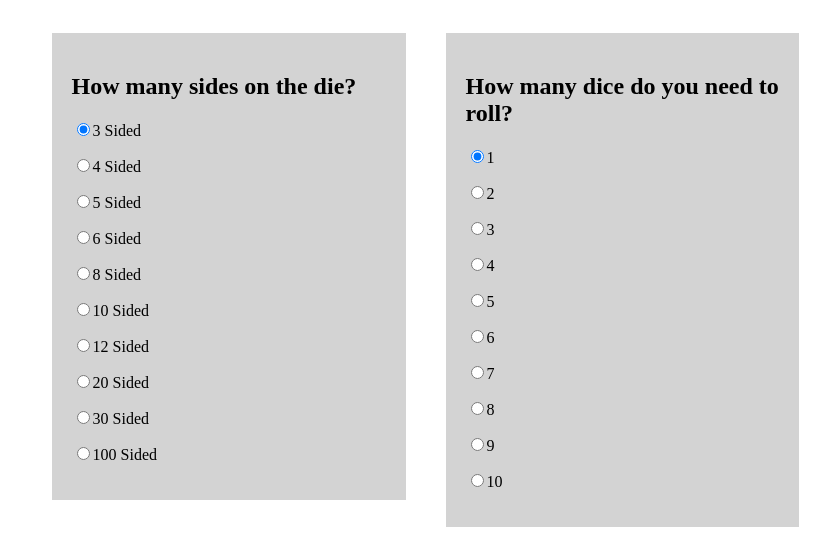
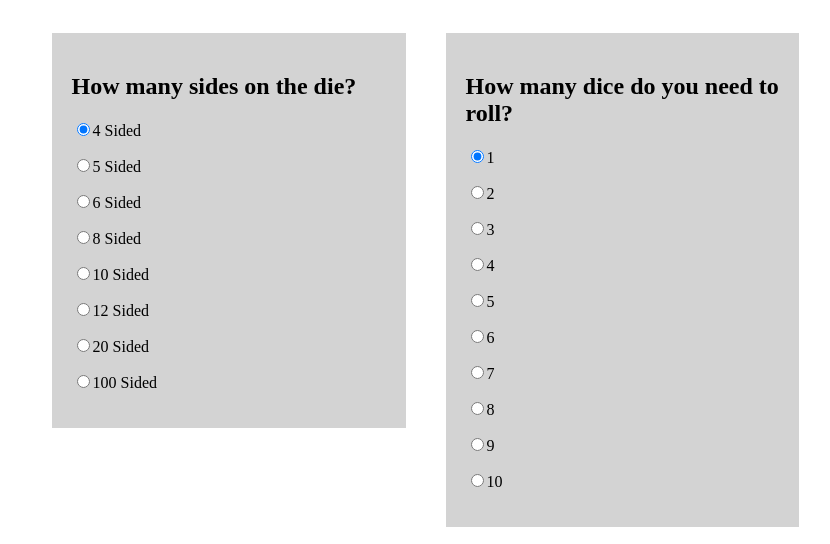
Before and after one commit to kwitts/rollin20s, a plain HTML site: page index.html in a window 1280 px wide. Shown: the part 129-673 px from the top of the page, without its empty margins (166-996 px from the left). Drawn offline with Linux system fonts and the light colour scheme.

Commit message:
removed some dice options - not needed.

```diff
--- a/index.html
+++ b/index.html
@@ -22,15 +22,13 @@
       <form name=form>
         <div class=column>
           <h2>How many sides on the die?</h2>
-          <p><input checked name=sides onclick="die = 3" type=radio>3 Sided</p>
-          <p><input name=sides onclick="die = 4" type=radio>4 Sided</p>
+          <p><input name=sides checked onclick="die = 4" type=radio>4 Sided</p>
           <p><input name=sides onclick="die = 5" type=radio>5 Sided</p>
           <p><input name=sides onclick="die = 6" type=radio>6 Sided</p>
           <p><input name=sides onclick="die = 8" type=radio>8 Sided</p>
           <p><input name=sides onclick="die = 10" type=radio>10 Sided</p>
           <p><input name=sides onclick="die = 12" type=radio>12 Sided</p>
           <p><input name=sides onclick="die = 20" type=radio>20 Sided</p>
-          <p><input name=sides onclick="die = 30" type=radio>30 Sided</p>
           <p><input name=sides onclick="die = 100" type=radio>100 Sided</p>
         </div>
         <div class=column>
--- a/js/script.js
+++ b/js/script.js
@@ -1,4 +1,4 @@
-var die = 3;
+var die = 4;
 var dice = 1;
 function diceRoll(die, dice) {
   var roll = 0;
```
